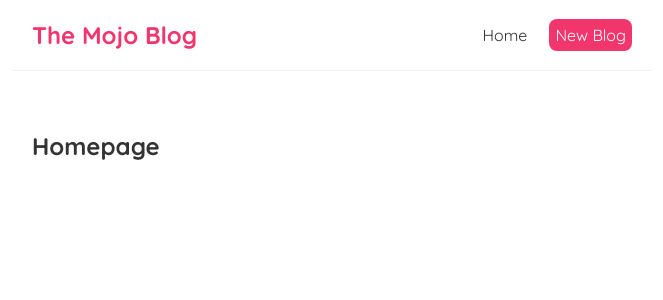
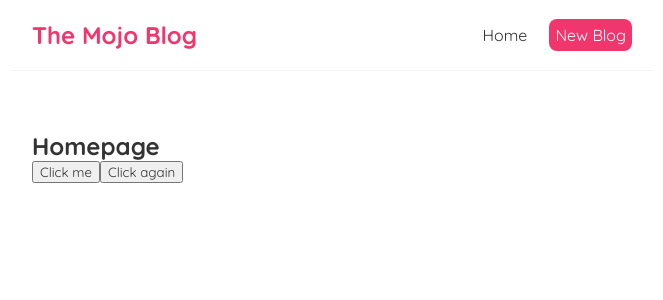
Before and after one commit to TheRealKiraAI/react-blog, a JavaScript app in the folder mojo-blog/: page / in a window 1280 px wide. Shown: the top 300 px of the page, without its empty margins (308-971 px from the left). Built offline with nearby package versions, Linux system fonts and the light colour scheme; the HTML template or start-up script is replaced by a standard one.

Commit message:
wip: click events

```diff
--- a/mojo-blog/src/Home.js
+++ b/mojo-blog/src/Home.js
@@ -1,7 +1,18 @@
 const Home = () => {
+
+  const handleClick = (e) => {
+    console.log('hello, world', e);
+  }
+
+  const clickAgain = (name, e) => {
+    console.log('hello ' + name, e.target);
+  }
+
   return (
     <div className="home">
       <h2>Homepage</h2>
+      <button onClick={handleClick}>Click me</button>
+      <button onClick={(e) => clickAgain('mojo')}>Click again</button>
     </div>
    );
 }
```
